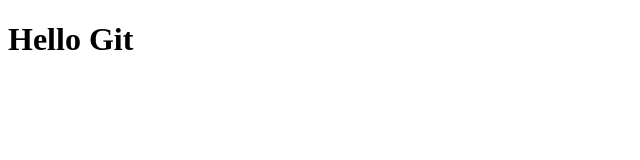
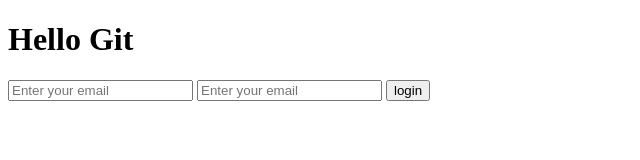
Before and after one commit to craybeat/my-first-git, a plain HTML site: page index.html in a window 1280 px wide. Shown: the whole page, without its empty margins (0-640 px from the left). Drawn offline with Linux system fonts and the light colour scheme.

Commit message:
Added HTML login form

```diff
--- a/index.html
+++ b/index.html
@@ -9,6 +9,12 @@
 </head>
 <body>
     <h1>Hello Git</h1>
+    <form>
+        <input type="email" placeholder="Enter your email">
+        <input type="email" placeholder="Enter your email">
+        <input type="submit" value="login">
+
+    </form>
     <script src="script.js"></script>
 </body>
 </html>
```
